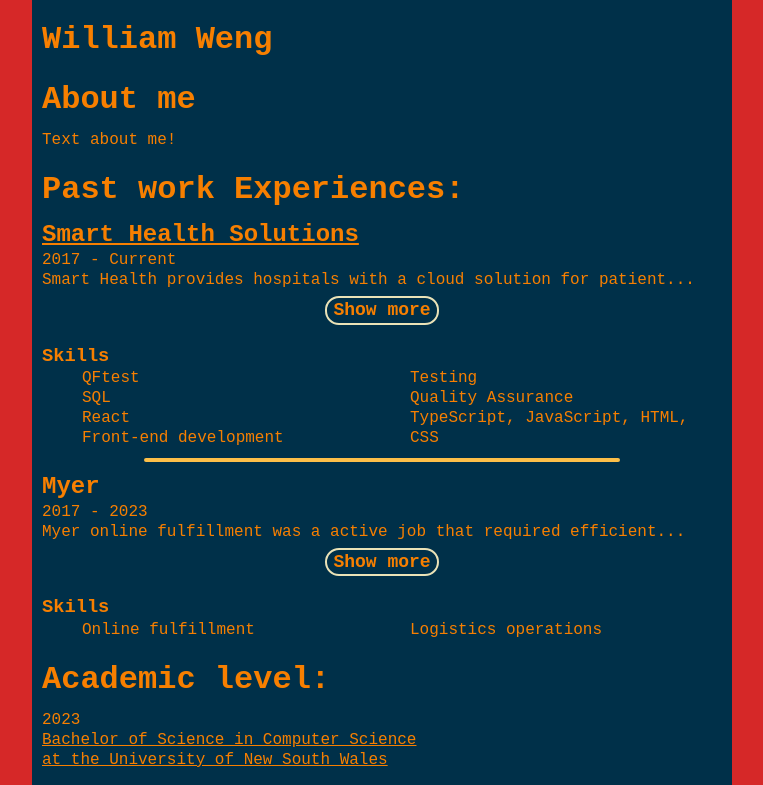
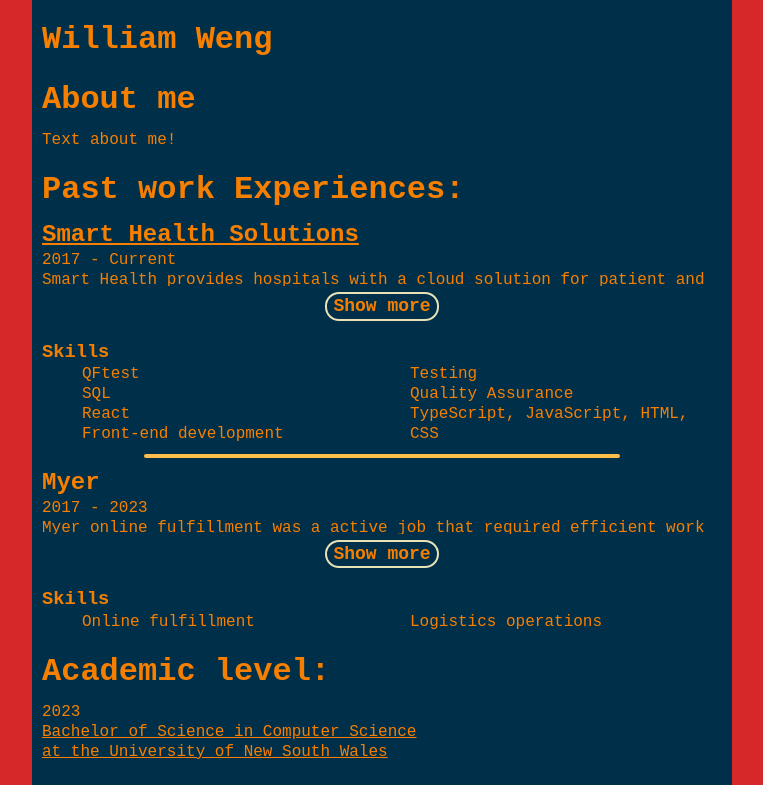
Before and after one commit to will-weng/will-weng.github.io, a React (Create React App) app: page / in a window 1280 px wide. Shown: the top 785 px of the page, without its empty margins (258-1021 px from the left). Built offline with nearby package versions, Linux system fonts and the light colour scheme; the HTML template or start-up script is replaced by a standard one.

Commit message:
Accordian to description

```diff
--- /dev/null
+++ b/src/components/projects/Description.tsx
@@ -0,0 +1,24 @@
+import styled from "styled-components";
+
+interface DescriptionProps {
+    description: string;
+    showMore: boolean;
+}
+
+const DescriptionStyle = styled.p<{ showMore?: boolean; }>`
+    overflow: hidden;
+    max-height: 1em;
+    ${props => props.showMore ? 'max-height: 10em;' : ''};
+    transition: max-height 0.4s ease-out;
+`
+
+function Description(props: DescriptionProps) {
+
+    return (
+        <DescriptionStyle showMore={props.showMore}>
+            {props.description}
+        </DescriptionStyle>
+    )
+}
+
+export default Description;
--- a/src/components/projects/ProjectDescription.tsx
+++ b/src/components/projects/ProjectDescription.tsx
@@ -1,5 +1,7 @@
 import { useState } from "react";
 import styled from "styled-components";
+import { isGetAccessorDeclaration } from "typescript";
+import Description from "./Description";
 
 interface ProjectDescriptionProps {
     description: string;
@@ -29,17 +31,12 @@ const ShowMoreButtonStyle = styled.button`
 function ProjectDescription(props: ProjectDescriptionProps) {
     const [showMore, setshowMore] = useState(false);
 
-    const description = props.description;
-
-    const startDescript = description.split(' ').slice(0, 10).join(' ');
-    const endDescript = ' ' + description.split(' ').slice(10).join(' ');
-
     return (
         <ProjectDescriptionStyle>
-            <p>{startDescript}
-                {showMore ? endDescript : '...'}
-            </p>
-            <ShowMoreButtonStyle onClick={() => { setshowMore(!showMore) }}>
+            <Description description={props.description} showMore={showMore} />
+            <ShowMoreButtonStyle onClick={() => {
+                setshowMore(!showMore)
+            }} >
                 {showMore ? 'Show less' : 'Show more'}
             </ShowMoreButtonStyle>
         </ProjectDescriptionStyle >
```
